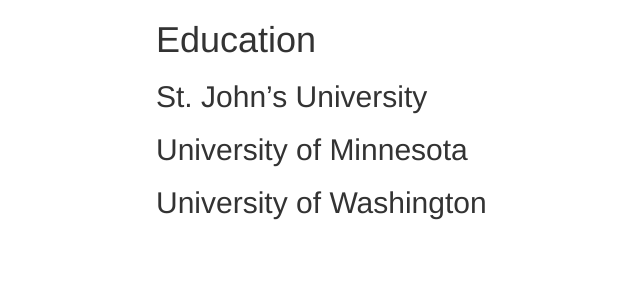
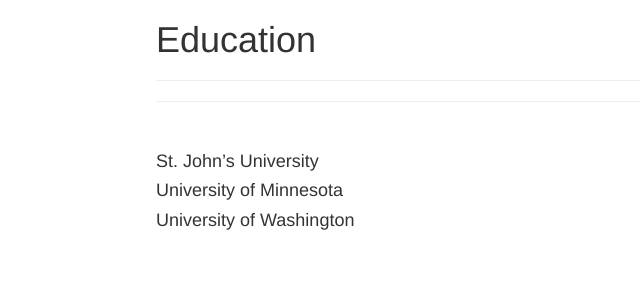
Before and after one commit to eddiekasner/brian-bot.github.io, a Jekyll site: the page education.html, which Jekyll copies as it is, in a window 1280 px wide. Shown: the top 300 px of the page, without its empty margins (29-669 px from the left). Built offline with Jekyll 4.4.1, drawn with Linux system fonts in a browser that asks for light colours.

Commit message:
this is my commit message

```diff
--- a/education.html
+++ b/education.html
@@ -64,14 +64,17 @@ img {
 </div>
 
 
-<div id="st.johns-university" class="section level2">
-<h2>St. John’s University</h2>
+<hr />
+<hr />
+<p><br></p>
+<div id="st.johns-university" class="section level4">
+<h4>St. John’s University</h4>
 </div>
-<div id="university-of-minnesota" class="section level2">
-<h2>University of Minnesota</h2>
+<div id="university-of-minnesota" class="section level4">
+<h4>University of Minnesota</h4>
 </div>
-<div id="university-of-washington" class="section level2">
-<h2>University of Washington</h2>
+<div id="university-of-washington" class="section level4">
+<h4>University of Washington</h4>
 </div>
 
 
```
Also changed, not shown: education.md (+3 -3 lines).
